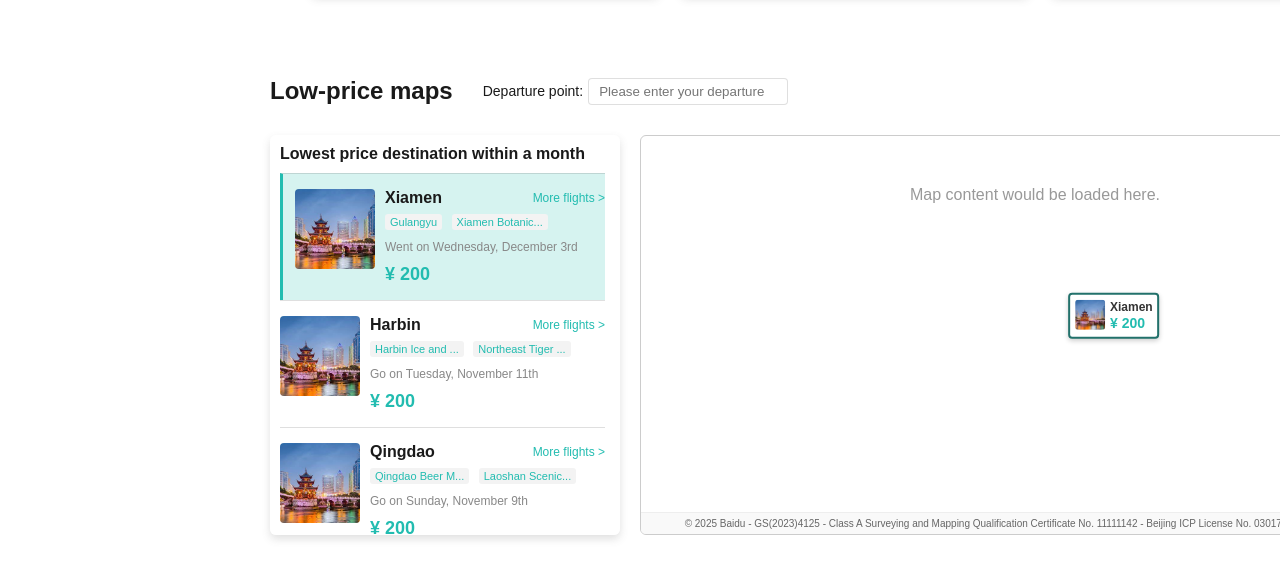
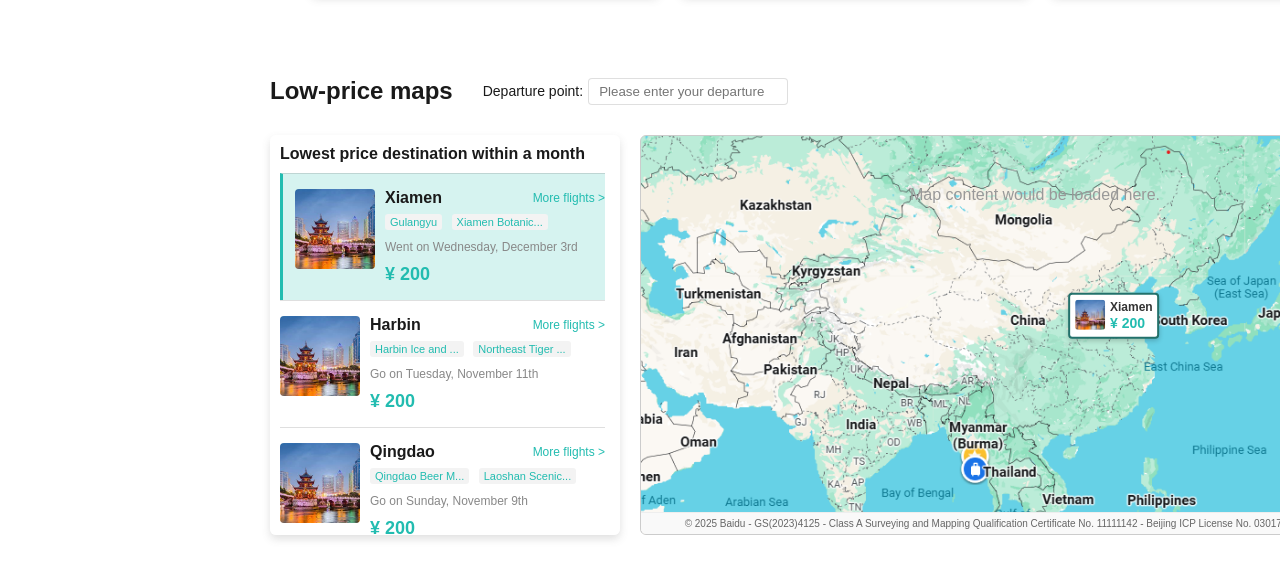
Before and after one commit to mint-ss/Kimberley_Airfare_Car_Bus-Boat, a plain HTML site: page domesticAirfare.html in a window 1280 px wide. Shown: the part 1043-1608 px from the top of the page. Drawn offline with nearby package versions, Linux system fonts and the light colour scheme.

Commit message:
Add files via upload

```diff
--- a/domesticAirfareStyle.css
+++ b/domesticAirfareStyle.css
@@ -402,7 +402,7 @@
     position: relative;
     overflow: hidden;
     /* မြေပုံပုံစံအတွက် background image ကို အသုံးပြုနိုင်သည် */
-    background-image: url('map_placeholder_bg.png');
+    background-image: url(img/chinaMap.png);
     background-size: cover;
     background-position: center;
 }
```
